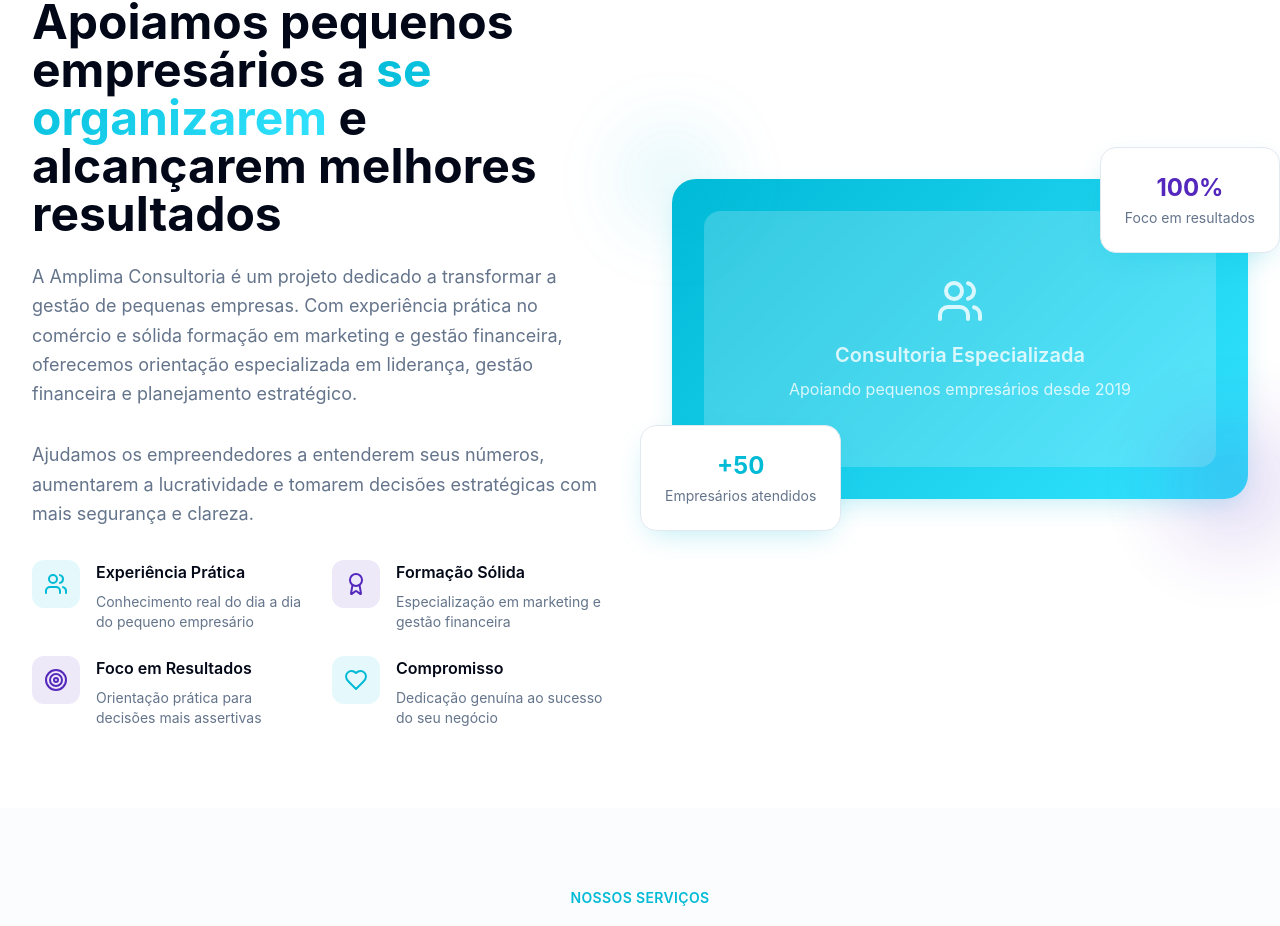
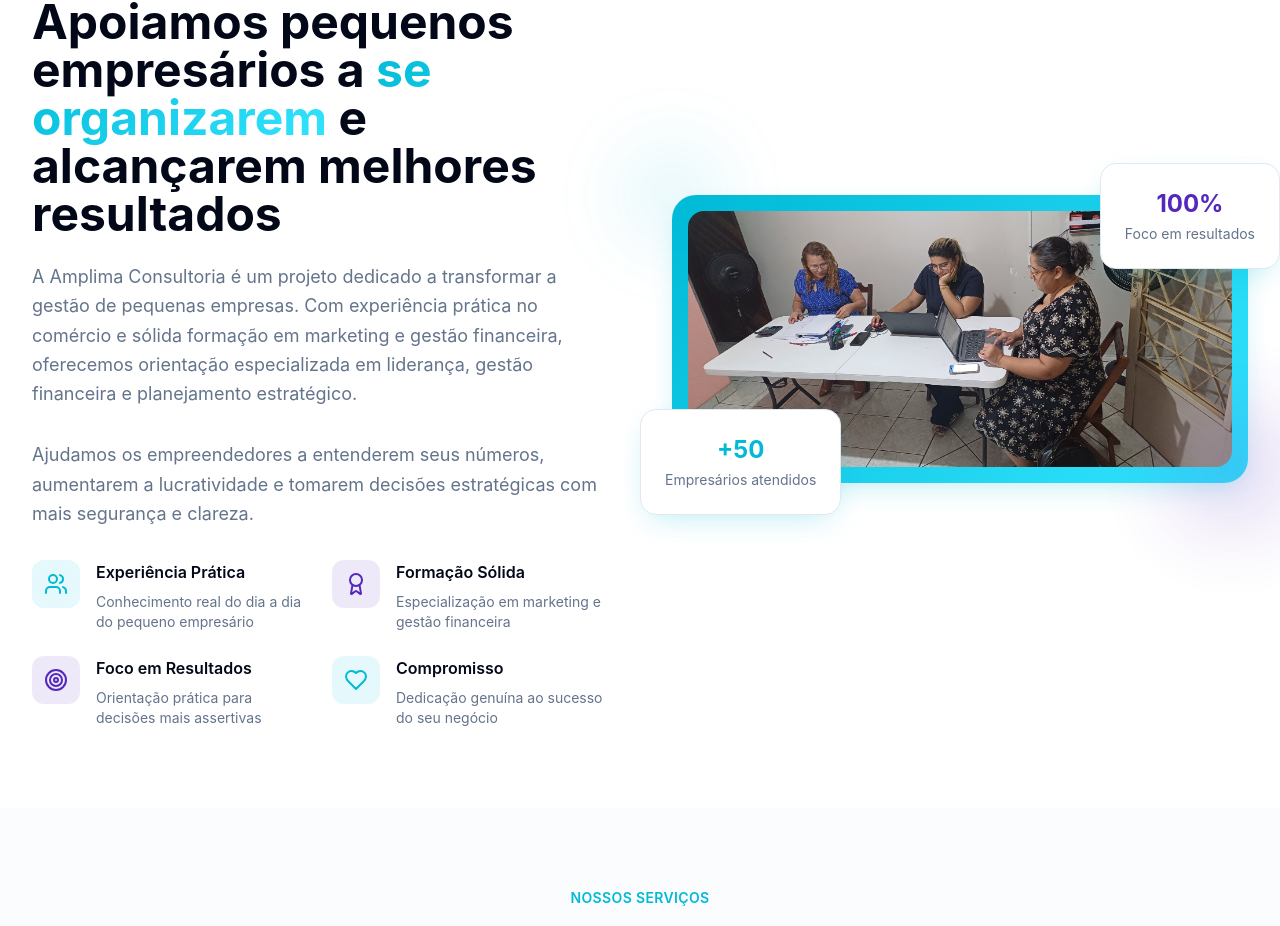
Before and after one commit to DevZipMateus/amplima-grow-hub, a React (Vite) app: page / in a window 1280 px wide. Shown: the part 946-1872 px from the top of the page. Built offline with nearby package versions, Linux system fonts and the light colour scheme; the HTML template or start-up script is replaced by a standard one.

Commit message:
Add image to about section
Add the provided image to the right side of the "About Amplima Consultoria" section.

```diff
--- a/src/components/AboutSection.tsx
+++ b/src/components/AboutSection.tsx
@@ -86,14 +86,12 @@ const AboutSection = () => {
           <div className="relative animate-fade-in-up" style={{animationDelay: '0.2s'}}>
             <div className="relative">
               {/* Main image container */}
-              <div className="bg-gradient-primary rounded-3xl p-8 shadow-elegant">
-                <div className="w-full h-64 bg-white/20 rounded-2xl flex items-center justify-center backdrop-blur-sm">
-                  <div className="text-center text-white/80">
-                    <Users size={48} className="mx-auto mb-4" />
-                    <h3 className="text-xl font-semibold mb-2">Consultoria Especializada</h3>
-                    <p>Apoiando pequenos empresários desde 2019</p>
-                  </div>
-                </div>
+              <div className="bg-gradient-primary rounded-3xl p-4 shadow-elegant">
+                <img
+                  src="/lovable-uploads/ee5e8107-6bb9-42e1-a12a-4357b6b9dc6a.png"
+                  alt="Equipe da Amplima Consultoria trabalhando em reunião de planejamento estratégico"
+                  className="w-full h-64 object-cover rounded-2xl"
+                />
               </div>
 
               {/* Floating stats */}
```
Also changed, not shown: public/lovable-uploads/ee5e8107-6bb9-42e1-a12a-4357b6b9dc6a.png (added).
